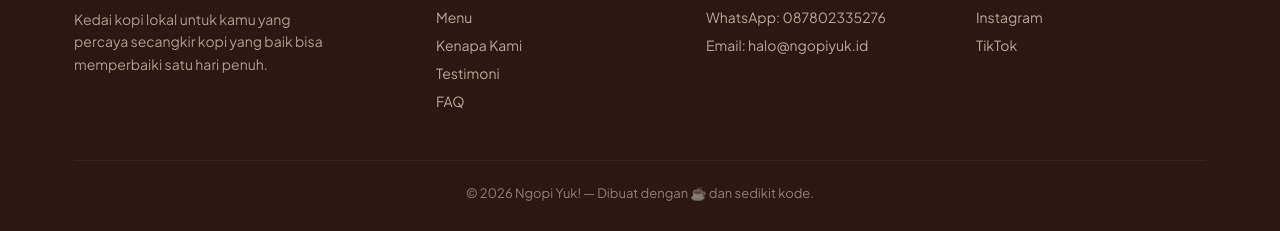
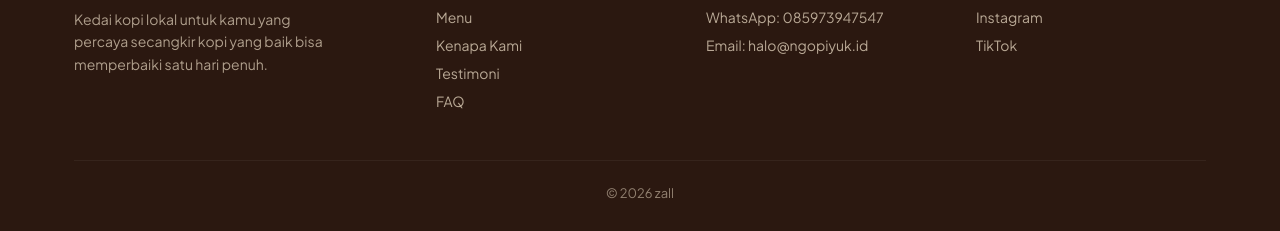
Before and after one commit to zell-portfolio/landing_page_project, a plain HTML site: page index.html in a window 1280 px wide. Shown: the part 4906-5137 px from the top of the page. Drawn offline with nearby package versions, Linux system fonts and the light colour scheme.

Commit message:
Update index.html

```diff
--- a/index.html
+++ b/index.html
@@ -1249,7 +1249,7 @@
           <div>
             <h4>Kontak</h4>
             <ul>
-              <li>WhatsApp: 087802335276</li>
+              <li>WhatsApp: 085973947547</li>
               <li>Email: halo@ngopiyuk.id</li>
             </ul>
           </div>
@@ -1262,13 +1262,13 @@
           </div>
         </div>
         <div class="footer-bottom">
-          © 2026 Ngopi Yuk! — Dibuat dengan ☕ dan sedikit kode.
+           © 2026 zall
         </div>
       </div>
     </footer>
 
     <a
-      href="https://wa.me/6287802335276"
+      href="https://wa.me/6285973947547"
       target="_blank"
       class="wa-float"
       aria-label="Chat WhatsApp"
```
